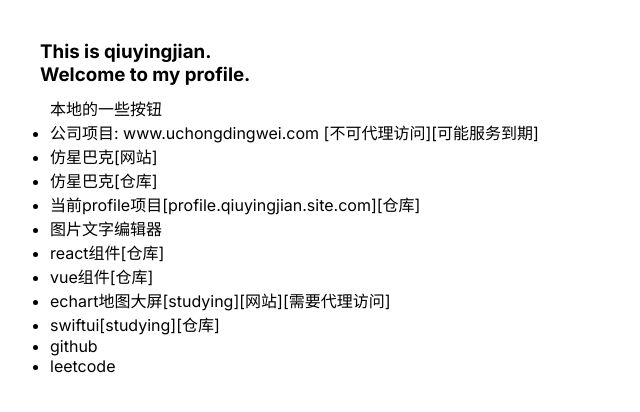
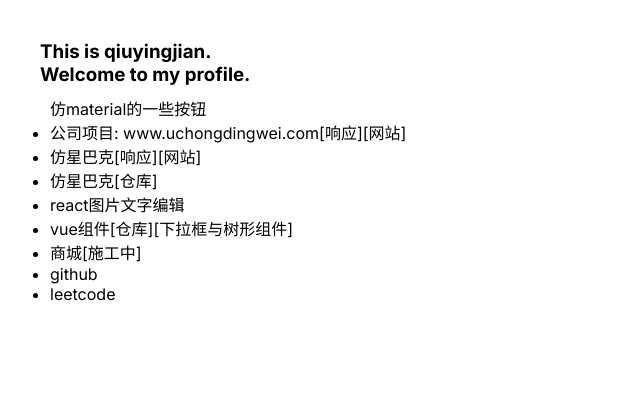
Before and after one commit to qyj971228/profile, a Next.js app: page / in a window 1280 px wide. Shown: the top 412 px of the page, without its empty margins (0-640 px from the left). Built offline with nearby package versions, Linux system fonts and the light colour scheme.

Commit message:
feat: shop

```diff
--- a/app/page.tsx
+++ b/app/page.tsx
@@ -11,7 +11,7 @@ export default function Home() {
   }
 
   const toUchongdingwei = () => {
-    window.open('https://www.uchongdingwei.com', '_blank')
+    window.open('https://uchongdingwei.qiuyingjian.site', '_blank')
   }
 
   const toReactLib = () => {
@@ -41,13 +41,16 @@ export default function Home() {
     window.open('https://image-text-editor.vercel.app/', '_blank')
   }
 
-
   const toEchartMap = () => {
     window.open('https://nuxt-echart-map.vercel.app/', '_blank')
   }
 
   const toLeetCode = () => {
     window.open('https://leetcode.cn/u/qyj971228/', '_blank')
+  }
+
+  const toShop = () => {
+    window.open('https://github.com/qyj971228/shopping', '_blank')
   }
 
   const cursor = {
@@ -59,53 +62,60 @@ export default function Home() {
       <h3>This is qiuyingjian.</h3>
       <h3>Welcome to my profile.</h3>
       <ul style={{ margin: '10px' }}>
-        <Link href='/button'>本地的一些按钮</Link>
+        <Link href="/button">仿material的一些按钮</Link>
         <li
           style={{ ...cursor }}
           onClick={toUchongdingwei}
         >
-          公司项目: www.uchongdingwei.com [不可代理访问][可能服务到期]
+          公司项目: www.uchongdingwei.com[响应][网站]
         </li>
         <li style={{ ...cursor }}>
-          <span onClick={toStarBucksWeb}>仿星巴克[网站]</span>
+          <span onClick={toStarBucksWeb}>仿星巴克[响应][网站]</span>
         </li>
         <li style={{ ...cursor }}>
           <span onClick={toStarBucksCode}>仿星巴克[仓库]</span>
         </li>
-        <li
+        {/* <li
           style={{ ...cursor }}
           onClick={toLocalProject}
         >
           当前profile项目[profile.qiuyingjian.site.com][仓库]
-        </li>
+        </li> */}
         <li
           style={{ ...cursor }}
-          onClick={toEditor}>
-          图片文字编辑器
+          onClick={toEditor}
+        >
+          react图片文字编辑
         </li>
-        <li
+        {/* <li
           style={{ ...cursor }}
           onClick={toReactLib}
         >
           react组件[仓库]
-        </li>
+        </li> */}
         <li
           style={{ ...cursor }}
           onClick={toVueLib}
         >
-          vue组件[仓库]
+          vue组件[仓库][下拉框与树形组件]
         </li>
-        <li
+        {/* <li
           style={{ ...cursor }}
           onClick={toEchartMap}
         >
           echart地图大屏[studying][网站][需要代理访问]
-        </li>
-        <li
+        </li> */}
+        {/* <li
           style={{ ...cursor }}
           onClick={toSwiftUI}
         >
           swiftui[studying][仓库]
+        </li> */}
+        <li
+          style={{ ...cursor }}
+          onClick={toShop}
+        >
+          商城[施工中]
         </li>
         <li
           style={{ ...cursor }}
```
